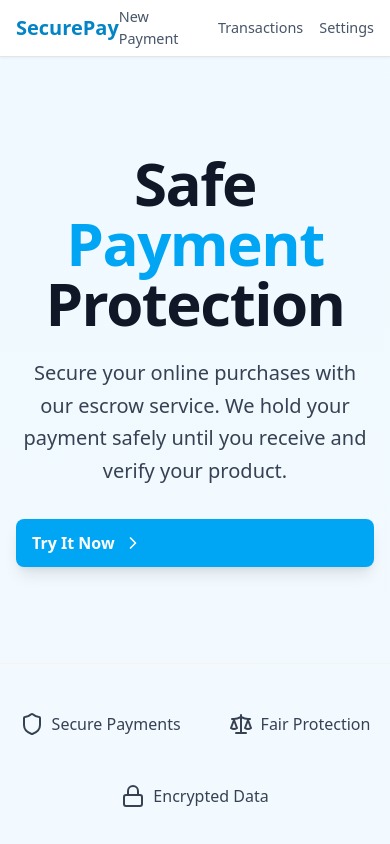
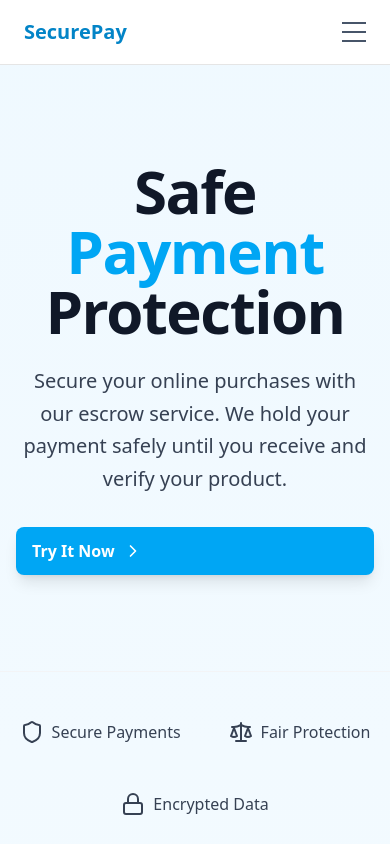
Before and after one commit to monyorojoseph/escrownest, a React (Vite) app in the folder web/: page / in a window 390 px wide. Shown: the top 844 px of the page. Built offline with nearby package versions, Linux system fonts and the light colour scheme.

Commit message:
navbar resposinves

```diff
--- a/web/src/components/Navbar.css
+++ b/web/src/components/Navbar.css
@@ -3,27 +3,26 @@
   top: 0;
   z-index: 1000;
   width: 100%;
-  background: rgba(255, 255, 255, 0.85);
+  background: rgba(255, 255, 255, 0.95);
   backdrop-filter: blur(10px);
   border-bottom: 1px solid rgba(0, 0, 0, 0.1);
-  box-shadow: 0 1px 3px rgba(0, 0, 0, 0.05);
 }
 
 .navbar-content {
   max-width: 1200px;
   margin: 0 auto;
   padding: 0 1.5rem;
+  height: 64px;
   display: flex;
   justify-content: space-between;
   align-items: center;
-  height: 56px;
 }
 
 .navbar-brand {
   font-size: 1.25rem;
   font-weight: 600;
+  color: #0284c7;
   text-decoration: none;
-  color: #0284c7;
 }
 
 .navbar-links {
@@ -61,17 +60,69 @@
   width: 100%;
 }
 
+.menu-trigger {
+  display: none;
+  background: none;
+  border: none;
+  padding: 0;
+  cursor: pointer;
+}
+
+.hamburger {
+  width: 24px;
+  height: 20px;
+  position: relative;
+  display: flex;
+  flex-direction: column;
+  justify-content: space-between;
+}
+
+.hamburger span {
+  display: block;
+  height: 2px;
+  width: 100%;
+  background: #475569;
+  transition: all 0.3s ease;
+  transform-origin: left center;
+}
+
+.hamburger.active span:first-child {
+  transform: rotate(45deg);
+}
+
+.hamburger.active span:nth-child(2) {
+  opacity: 0;
+}
+
+.hamburger.active span:last-child {
+  transform: rotate(-45deg);
+}
+
 @media (max-width: 768px) {
-  .navbar-content {
-    padding: 0 1rem;
+  .menu-trigger {
+    display: block;
   }
 
   .navbar-links {
+    position: absolute;
+    top: 64px;
+    left: 0;
+    right: 0;
+    background: white;
+    padding: 1rem;
+    flex-direction: column;
     gap: 1rem;
+    border-bottom: 1px solid rgba(0, 0, 0, 0.1);
+    transform: translateY(-100%);
+    opacity: 0;
+    visibility: hidden;
+    transition: all 0.3s ease;
   }
 
-  .navbar-links a {
-    font-size: 0.9rem;
+  .navbar-links.show {
+    transform: translateY(0);
+    opacity: 1;
+    visibility: visible;
   }
 }
 
@@ -118,3 +169,10 @@
   border-left-color: #6366f1;
   color: #4f46e5;
 }
+
+.navbar-top {
+  display: flex;
+  justify-content: space-between;
+  align-items: center;
+  width: 100%;
+}
--- a/web/src/components/Navbar.tsx
+++ b/web/src/components/Navbar.tsx
@@ -1,10 +1,11 @@
-import React from 'react';
 import { Link } from 'react-router';
 import './Navbar.css';
 import { useAuth } from '../context/AuthContext';
+import { useState } from 'react';
 
 const Navbar = () => {
   const { isAuthenticated } = useAuth();
+  const [isOpen, setIsOpen] = useState(false);
 
   return (
     <nav className="navbar">
@@ -12,10 +13,23 @@ const Navbar = () => {
         <Link to="/" className="navbar-brand">
           SecurePay
         </Link>
-        <div className="navbar-links">
+
+        <button
+          className="menu-trigger"
+          onClick={() => setIsOpen(!isOpen)}
+          aria-label="Toggle menu"
+        >
+          <div className={`hamburger ${isOpen ? 'active' : ''}`}>
+            <span></span>
+            <span></span>
+            <span></span>
+          </div>
+        </button>
+
+        <div className={`navbar-links ${isOpen ? 'show' : ''}`}>
           {isAuthenticated ? (
             <>
-              <Link to="/secure_payment">New Payment</Link>
+              <Link to="/secure_payment">New Agreement</Link>
               <Link to="/account/transactions">Transactions</Link>
               <Link to="/account/settings">Settings</Link>
             </>
```
